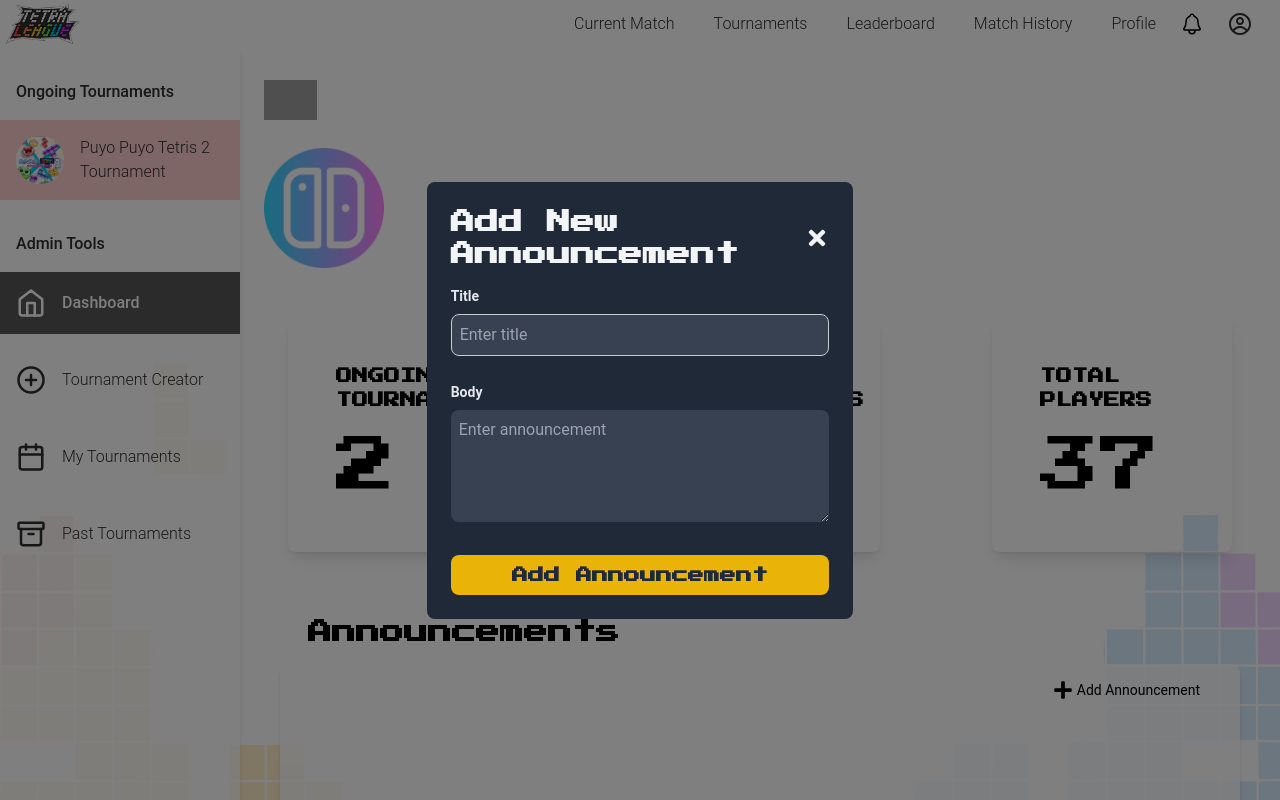
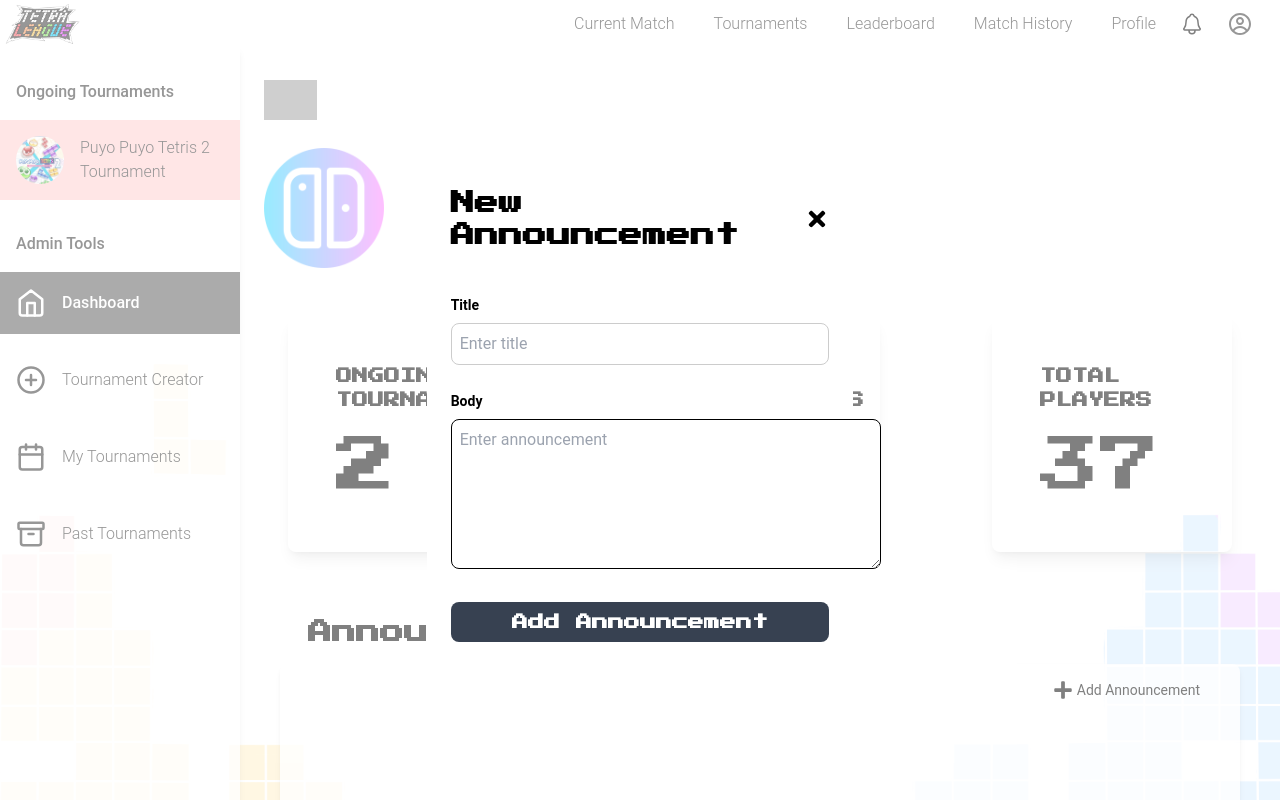
Before and after one commit to elsa-lt/CS203-Project, a React (Create React App) app in the folder frontend/tetra-league-ui/: page /dashboard in a window 1280 px wide. Both pictures are taken after a click on the button "Add Announcement". Shown: the top 800 px of the page. Built offline with nearby package versions, Linux system fonts and the light colour scheme; grey boxes are pictures that could not be loaded.

Commit message:
admin announcement modal

```diff
--- a/frontend/tetra-league-ui/src/components/AnnouncementModal.js
+++ b/frontend/tetra-league-ui/src/components/AnnouncementModal.js
@@ -27,13 +27,13 @@ const AnnouncementModal = ({ isOpen, onClose, onAddAnnouncement }) => {
 
   return (
     isOpen ? (
-      <div className="fixed inset-0 bg-black bg-opacity-50 flex items-center justify-center z-50">
-        <div className="bg-gray-800 p-6 rounded-lg w-11/12 md:w-1/3 relative">
+      <div className="fixed inset-0 bg-white bg-opacity-50 flex items-center justify-center z-50">
+        <div className="bg-white p-6 rounded-lg w-11/12 md:w-1/3 relative">
           <div className="flex justify-between items-center mb-4">
-            <h2 className="text-2xl font-bold font-press-start text-gray-100">Add New Announcement</h2>
+            <h2 className="text-2xl font-bold font-press-start text-black mb-7 mt-7">New Announcement</h2>
             <button
               onClick={onClose}
-              className="text-gray-100 hover:text-gray-200"
+              className="text-black hover:text-gray-200"
               aria-label="Close"
             >
               <FaTimes className="text-2xl" />
@@ -41,7 +41,7 @@ const AnnouncementModal = ({ isOpen, onClose, onAddAnnouncement }) => {
           </div>
           <form onSubmit={handleSubmit}>
             <div className="mb-4">
-              <label className="block text-gray-200 text-sm font-bold mb-2" htmlFor="title">
+              <label className="block text-black text-sm font-bold mb-2" htmlFor="title">
                 Title
               </label>
               <input
@@ -49,28 +49,29 @@ const AnnouncementModal = ({ isOpen, onClose, onAddAnnouncement }) => {
                 id="title"
                 value={title}
                 onChange={(e) => setTitle(e.target.value)}
-                className="w-full p-2 rounded-lg bg-gray-700 text-gray-200"
+                className="w-full p-2 rounded-lg bg-white text-gray-200"
                 placeholder="Enter title"
                 required
               />
             </div>
             <div className="mb-4">
-              <label className="block text-gray-200 text-sm font-bold mb-2" htmlFor="body">
+              <label className="block text-black text-sm font-bold mb-2" htmlFor="body">
                 Body
               </label>
               <textarea
                 id="body"
                 value={body}
                 onChange={(e) => setBody(e.target.value)}
-                className="w-full p-2 rounded-lg bg-gray-700 text-gray-200"
+                className="w-full p-2 rounded-lg bg-white text-gray-200"
                 rows="4"
                 placeholder="Enter announcement"
+                style={{ width: '430px', height: '150px', border: '0.5px solid #000' }}
                 required
               />
             </div>
             <button
               type="submit"
-              className="w-full py-2 px-4 bg-yellow-500 font-press-start text-gray-800 font-bold rounded-lg hover:bg-yellow-400"
+              className="w-full py-2 px-4 bg-gray-700 font-press-start text-white font-bold rounded-lg hover:bg-yellow-400"
             >
               Add Announcement
             </button>
```
